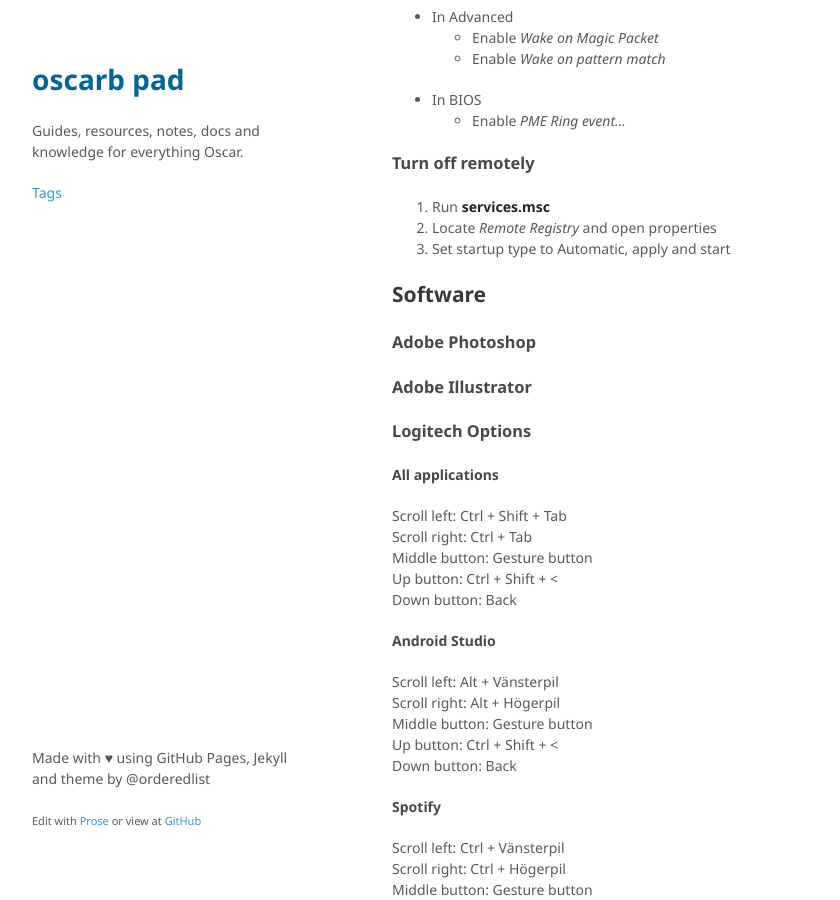
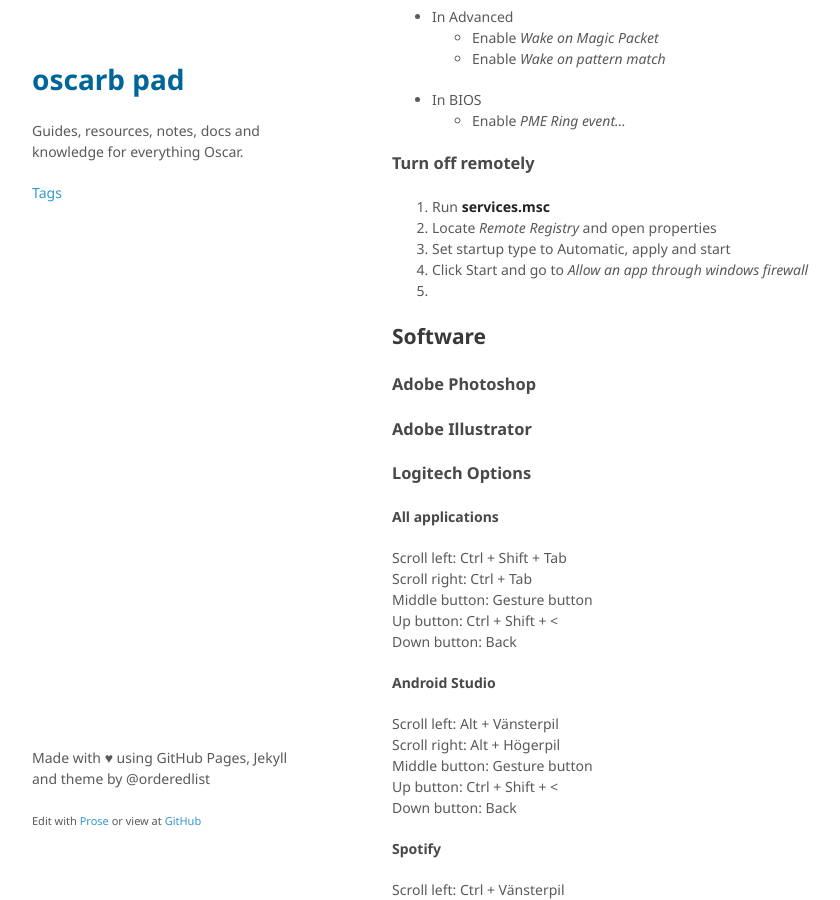
Before and after one commit to oscarb/pad, a Jekyll site: the page built from _docs/windows-10-essentials.md, in a window 1280 px wide and 900 px high, scrolled down 5099 px. Shown: the whole window, without its empty margins (128-968 px from the left). Built offline with Jekyll 4.4.1, drawn with Linux system fonts in a browser that asks for light colours; some web fonts are replaced.

Commit message:
Update windows-10-essentials.md

```diff
--- a/_docs/windows-10-essentials.md
+++ b/_docs/windows-10-essentials.md
@@ -190,7 +190,8 @@ Register-ScheduledTask -TaskName "UserSwitch_Enable" -Trigger $Trigger -User $Us
 0. Run **services.msc**
 0. Locate *Remote Registry* and open properties
   0. Set startup type to Automatic, apply and start
-
+0. Click Start and go to *Allow an app through windows firewall*
+0.
 
 
 Software
```
